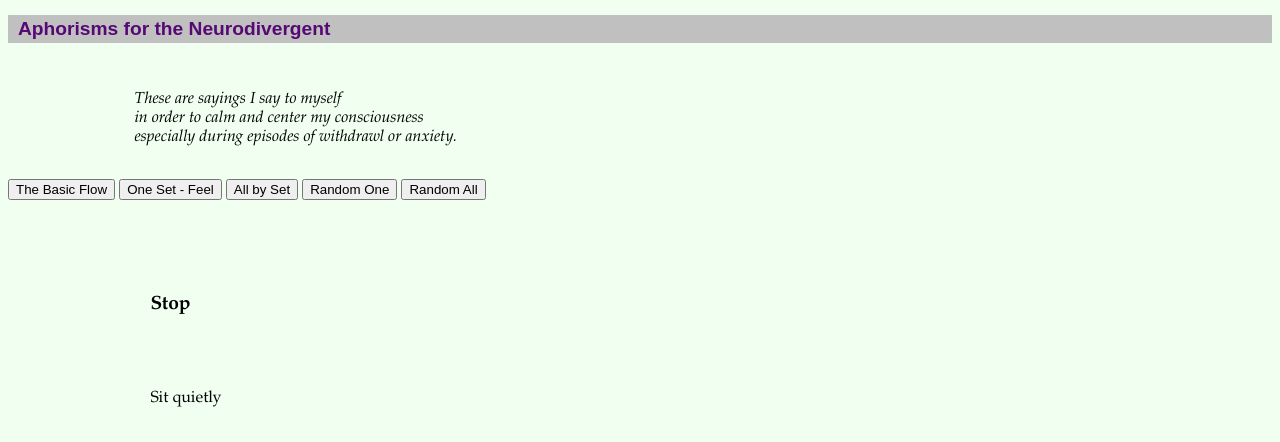
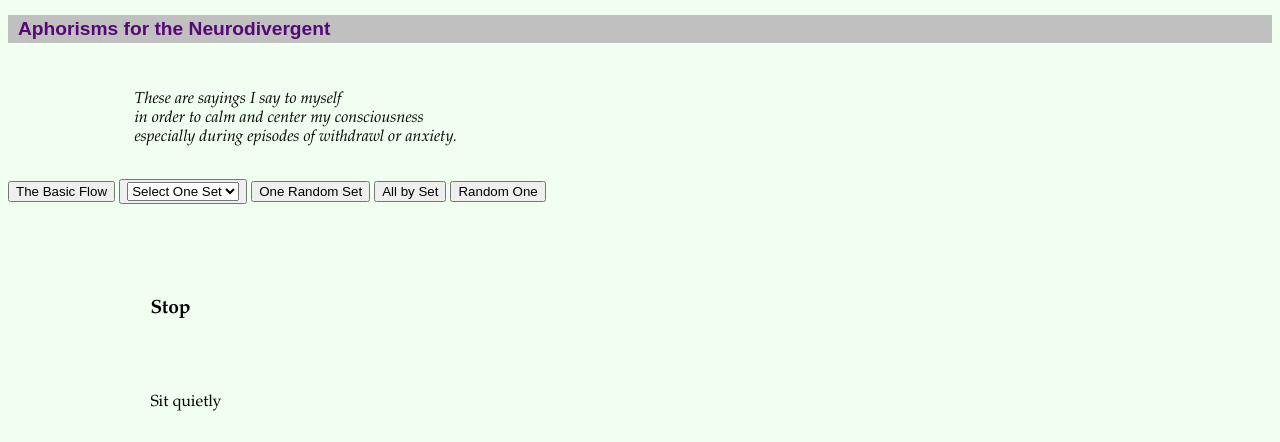
Before and after one commit to alanisaacs/alongthelonging, a Flask app: page /aphorisms in a window 1280 px wide. Shown: the part 78-520 px from the top of the page. Run offline with Flask 2, Linux system fonts and the light colour scheme.

Commit message:
Update aphorisms with user selections

```diff
--- a/aphorisms/templates/aphorisms.html
+++ b/aphorisms/templates/aphorisms.html
@@ -12,13 +12,33 @@
 		displaybox.innerHTML = HTMLString;
 	}
 
+	function show_set_selections() {
+		// Populate dropdown for set selection
+		let HTMLString = "<select id='setselector'" +
+			"value='thedefault'" +
+			"onchange=show_selected_set()>" +
+			"<option>Select One Set</option>";
+		let list_of_sets = get_list_of_sets();
+		for (let i=0; i<list_of_sets.length; i++) {
+			let setname = list_of_sets[i];
+			HTMLString += "<option value= " + setname +
+				">" + setname + "</option>";
+		}
+		HTMLString += "</select>";
+		document.getElementById("select_set").innerHTML = HTMLString;
+	}
+
+	function show_selected_set() {
+		let setname = document.getElementById("setselector").value;
+		show_one_set(setname);
+	}
+
 	function show_flow() {
 		// Display The Basic Flow of aphorisms
 		aphos_in_flow = "";
 		// For each aphorism
 		{% for a in aphos["aphorisms"] %}
 			// Add to display if "view" is "flow"
-			// console.log("{{ a['view'] }}");
 			{% if a["view"] == "flow" %}
 				aphos_in_flow += "<div class=apho>" +
 						"{{ a.contents|safe }}" +
@@ -47,6 +67,13 @@
 		display_article(set_to_show);
 	}
 
+	function show_one_set_random() {
+		let list_of_sets = get_list_of_sets();
+		let rndnum = Math.floor(Math.random() * list_of_sets.length);
+		let setname = list_of_sets[rndnum];
+		show_one_set(setname);
+	}
+
 	function get_list_of_sets() {
 		// Return an array containing all the sets
 		// Create a javascript set to remove duplicates
@@ -60,8 +87,8 @@
 		return list_of_sets;
 	}
 
-	// Display the whole list of aphorisms
 	function show_all_by_set() {
+		// Display the whole list of aphorisms
 		let list_of_sets = get_list_of_sets();
 		let aphos_all = "";
 		for (let i=0; i<list_of_sets.length; i++) {
@@ -70,6 +97,36 @@
 			aphos_all += get_one_set(setname);
 		}
 		display_article(aphos_all);
+	}
+
+	function show_random_one() {
+		let numaphos = 0;
+		{% for a in aphos["aphorisms"] %}
+			numaphos++;
+		{% endfor %}
+		let rndnum = Math.floor(Math.random() * numaphos);
+		let counter = 1;
+		let aphofound = false;
+		let apho_to_show = "";
+		{% for a in aphos["aphorisms"] %}
+			if (counter == rndnum) {
+				if (aphofound == false) {
+					apho_to_show = "{{ a.contents|safe }}";
+					aphofound = true;
+				}
+				// TODO: Break out of loop in some way
+				// Maybe use |first ?
+			} else {
+				counter++;
+			}
+		{% endfor %}
+		display_article(apho_to_show);
+		// TODO: This seems really hacky, to have to cycle
+		// twice through the entire list of aphorisms.
+		// Would be nice to put the javascript variable
+		// into the Jinja:
+		//     display_article(" aphos[ RNDNUM ].contents ")
+		// although id is not necessary the same as ordinal
 	}
 
 </script>
@@ -85,14 +142,16 @@
 
 <div class=bar_action>
 	<button onclick="show_flow()">The Basic Flow</button>
-	<button onclick="show_one_set('feel')">One Set - Feel</button>
+	<button id=select_set>
+		<script>show_set_selections()</script>
+	</button>
+	<button onclick="show_one_set_random()">One Random Set</button>
 	<button onclick="show_all_by_set()">All by Set</button>
 	<button onclick="show_random_one()">Random One</button>
-	<button onclick="show_random_all()">Random All</button>
+	<!-- TODO: <button onclick="show_random_all()">Random All</button> -->
 </div>
 
 <div id="displaybox">
-	<p>no content</p>
 	<script>show_flow();</script>
 </div>
 
@@ -106,5 +165,4 @@
 		come from Pema Chodron, The Wisdom of No Escape.</p>
 </div>
 
-
 {% endblock %}
--- a/templates/base.html
+++ b/templates/base.html
@@ -9,7 +9,6 @@
     <title>Along the Longing</title>
     <link rel="stylesheet" href="{{ url_for('static', filename='styles_all.css') }}">
     <link rel="stylesheet" href="{{ url_for('static', filename='styles_atl.css') }}">
-    <script type="text/javascript" src="{{ url_for('static', filename='scripts_atl.js') }}"></script>
 </head>
 
 <body>
```
